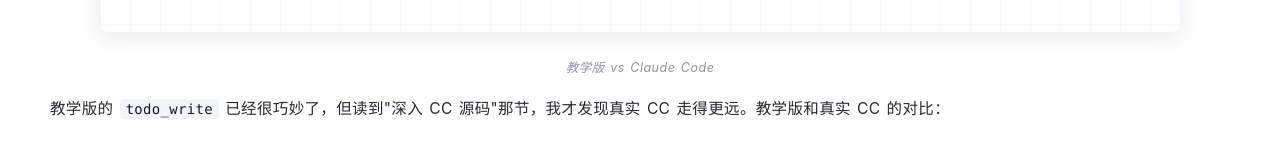
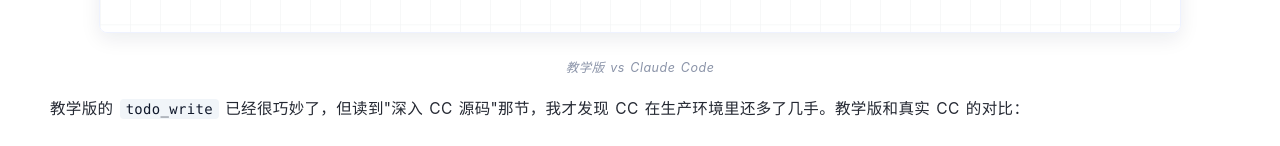
Before and after one commit to zhengbigbig/learning-notes, a plain HTML site: page cc/EP05-Agent也会列TODO清单：让AI先想清楚再动手.html in a window 1280 px wide. Shown: the part 10753-10899 px from the top of the page. Drawn offline with Linux system fonts and the light colour scheme.

Commit message:
fix: EP05-Agent也会列TODO清单： 替换套话

```diff
--- a/cc/EP05-Agent也会列TODO清单：让AI先想清楚再动手.html
+++ b/cc/EP05-Agent也会列TODO清单：让AI先想清楚再动手.html
@@ -261,7 +261,7 @@
 <h2 style="font-size: 18px;font-weight: 700;color: #0b1530;margin: 40px 0 18px;padding: 10px 16px 10px 14px;border-left: 4px solid #2e5bff;background: linear-gradient(90deg, #eef2ff 0%, #ffffff 70%);border-radius: 0 6px 6px 0;line-height: 1.5;letter-spacing: 0.3px;">对比真实 Claude Code</h2>
 <p style="text-align:center;margin:16px 0;"><img alt="教学版 vs Claude Code" style="max-width: 100%;border-radius: 8px;margin: 24px auto;display: block;box-shadow: rgba(11, 21, 48, 0.08) 0px 6px 20px;border: 1px solid rgb(238, 242, 255);height: auto !important;" data-type="png" data-ratio="0.562962962962963" data-w="1080" src="images/EP05-Agent也会列TODO清单：让AI先想清楚再动手_03.png"  /></p>
 <p style="font-size: 12.5px;color: #8a93a8;text-align: center;margin-top: 10px;letter-spacing: 0.5px;font-style: italic;">教学版 vs Claude Code</p>
-<p style="margin: 16px 0;text-indent: 0;text-align: justify;color: #242832;line-height: 1.85;">教学版的 <code style="background:#f1f5f9;color:#0f172a;padding:2px 6px;border-radius:4px;font-family:SF Mono,Menlo,Consolas,monospace;font-size:0.9em;">todo_write</code> 已经很巧妙了，但读到"深入 CC 源码"那节，我才发现真实 CC 走得更远。教学版和真实 CC 的对比：</p>
+<p style="margin: 16px 0;text-indent: 0;text-align: justify;color: #242832;line-height: 1.85;">教学版的 <code style="background:#f1f5f9;color:#0f172a;padding:2px 6px;border-radius:4px;font-family:SF Mono,Menlo,Consolas,monospace;font-size:0.9em;">todo_write</code> 已经很巧妙了，但读到"深入 CC 源码"那节，我才发现 CC 在生产环境里还多了几手。教学版和真实 CC 的对比：</p>
 <pre style="background: #0f1729;color: #e1e7ff;padding: 16px 18px;border-radius: 10px;font-size: 12.5px;line-height: 1.65;font-family: &#39;JetBrains Mono&#39;, &#39;Menlo&#39;, &#39;Consolas&#39;, &#39;SF Mono&#39;, monospace;overflow-x: auto;white-space: pre;margin: 24px 0;border: 1px solid #1e2a4a;-webkit-overflow-scrolling: touch;-moz-tab-size: 2;tab-size: 2;font-variant-ligatures: none;-webkit-font-smoothing: antialiased;"><span></span>教学版                          Claude Code
 ──────────                      ──────────────
 单工具 todo_write              两套系统并存（V1 + V2）
```
